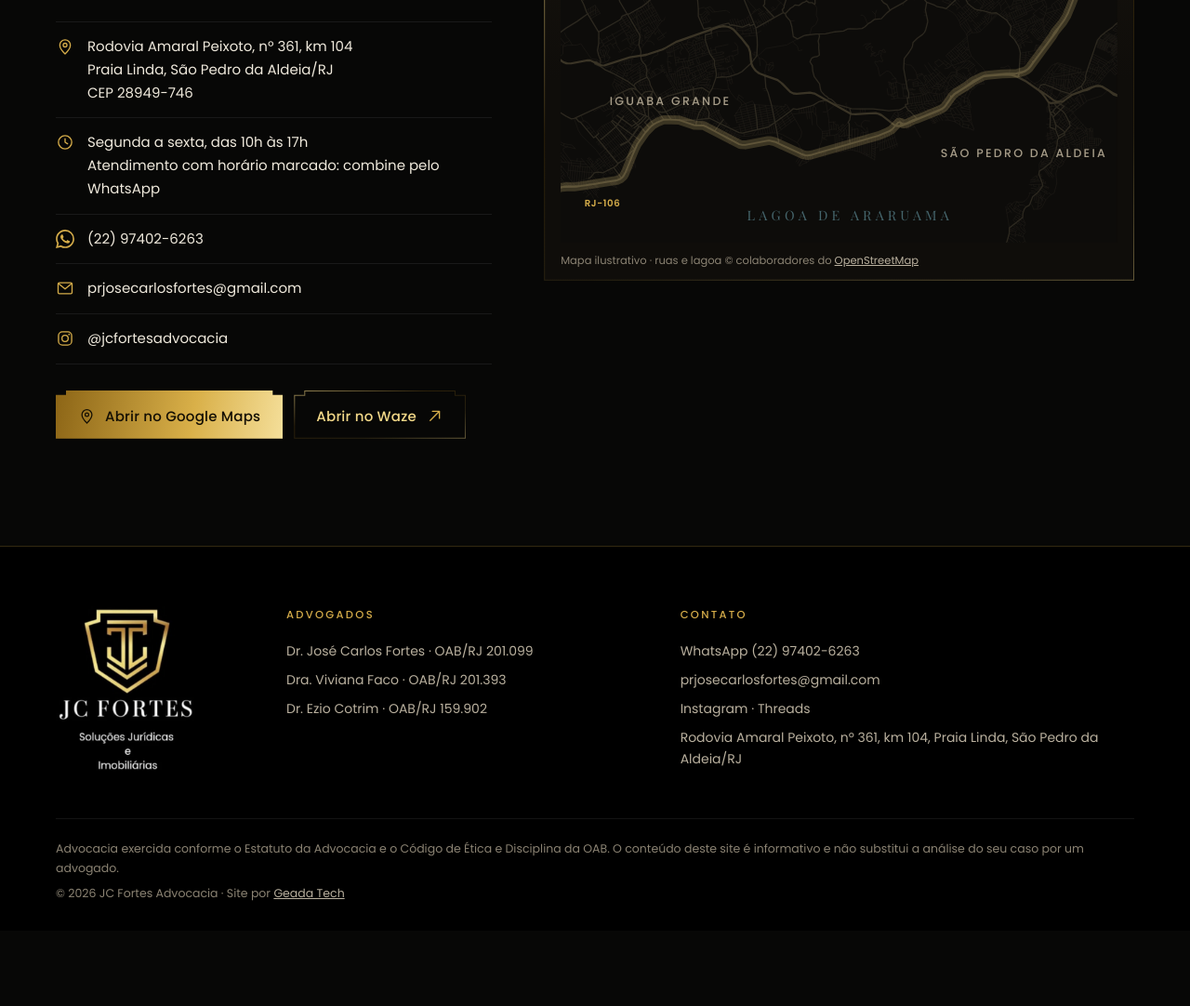
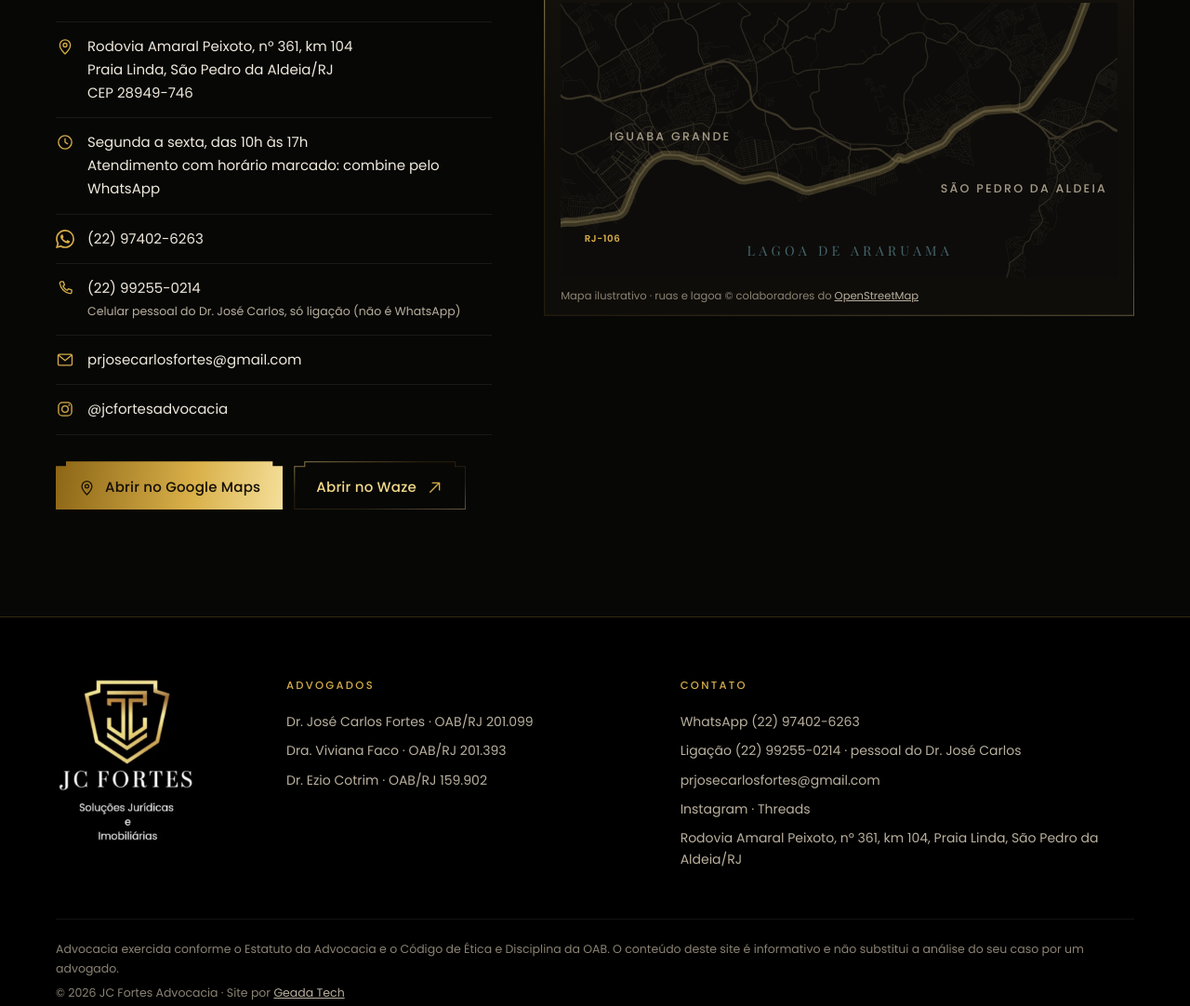
Before and after one commit to rlkxyz/JC-Fortes-Advocacia, a plain HTML site: page index.html in a window 1280 px wide. Shown: the part 6889-7971 px from the top of the page at 93% size. Before the commit the page ends 7890 px from the top, so only its background shows below. Drawn offline with Linux system fonts and the light colour scheme.

Commit message:
Celular pessoal do Dr. José Carlos (só ligação) no contato e no rodapé
Co-Authored-By: Claude Opus 5.5 <noreply@anthropic.com>

```diff
--- a/css/estilo.css
+++ b/css/estilo.css
@@ -331,6 +331,8 @@ button, textarea { font: inherit; color: inherit; }
   .assuntos, .advogado .botao { grid-column: 1 / -1; }
 }
 
+.contato-nota { display: block; margin-top: 2px; font-size: 12.5px; color: var(--texto-2); }
+
 /* ---------- quem está por trás (fotos do Dr. José Carlos, 26/11/2026) ---------- */
 .fundador { display: grid; grid-template-columns: minmax(0, 0.8fr) minmax(0, 1.2fr); gap: 20px; margin-top: 20px; align-items: stretch; }
 .fundador-lado { display: grid; grid-template-rows: auto 1fr; gap: 20px; }
--- a/index.html
+++ b/index.html
@@ -405,6 +405,7 @@
           <li><svg aria-hidden="true"><use href="#i-pino"/></svg><span>Rodovia Amaral Peixoto, nº 361, km 104<br>Praia Linda, São Pedro da Aldeia/RJ<br>CEP 28949-746</span></li>
           <li><svg aria-hidden="true"><use href="#i-relogio"/></svg><span>Segunda a sexta, das 10h às 17h<br>Atendimento com horário marcado: combine pelo WhatsApp</span></li>
           <li><svg aria-hidden="true"><use href="#i-whats"/></svg><a href="https://wa.me/5522974026263" target="_blank" rel="noopener noreferrer">(22) 97402-6263</a></li>
+          <li><svg aria-hidden="true"><use href="#i-tel"/></svg><span><a href="tel:+5522992550214">(22) 99255-0214</a><br><small class="contato-nota">Celular pessoal do Dr. José Carlos, só ligação (não é WhatsApp)</small></span></li>
           <li><svg aria-hidden="true"><use href="#i-email"/></svg><a href="mailto:prjosecarlosfortes@gmail.com">prjosecarlosfortes@gmail.com</a></li>
           <li><svg aria-hidden="true"><use href="#i-insta"/></svg><a href="https://www.instagram.com/jcfortesadvocacia/" target="_blank" rel="noopener noreferrer">@jcfortesadvocacia</a></li>
         </ul>
@@ -481,6 +482,7 @@
       <p class="rodape-titulo">Contato</p>
       <ul class="rodape-contato">
         <li><a href="https://wa.me/5522974026263" target="_blank" rel="noopener noreferrer">WhatsApp (22) 97402-6263</a></li>
+        <li><a href="tel:+5522992550214">Ligação (22) 99255-0214</a> · pessoal do Dr. José Carlos</li>
         <li><a href="mailto:prjosecarlosfortes@gmail.com">prjosecarlosfortes@gmail.com</a></li>
         <li><a href="https://www.instagram.com/jcfortesadvocacia/" target="_blank" rel="noopener noreferrer">Instagram</a> · <a href="https://www.threads.com/@jcfortesadvocacia" target="_blank" rel="noopener noreferrer">Threads</a></li>
         <li>Rodovia Amaral Peixoto, nº 361, km 104, Praia Linda, São Pedro da Aldeia/RJ</li>
```
